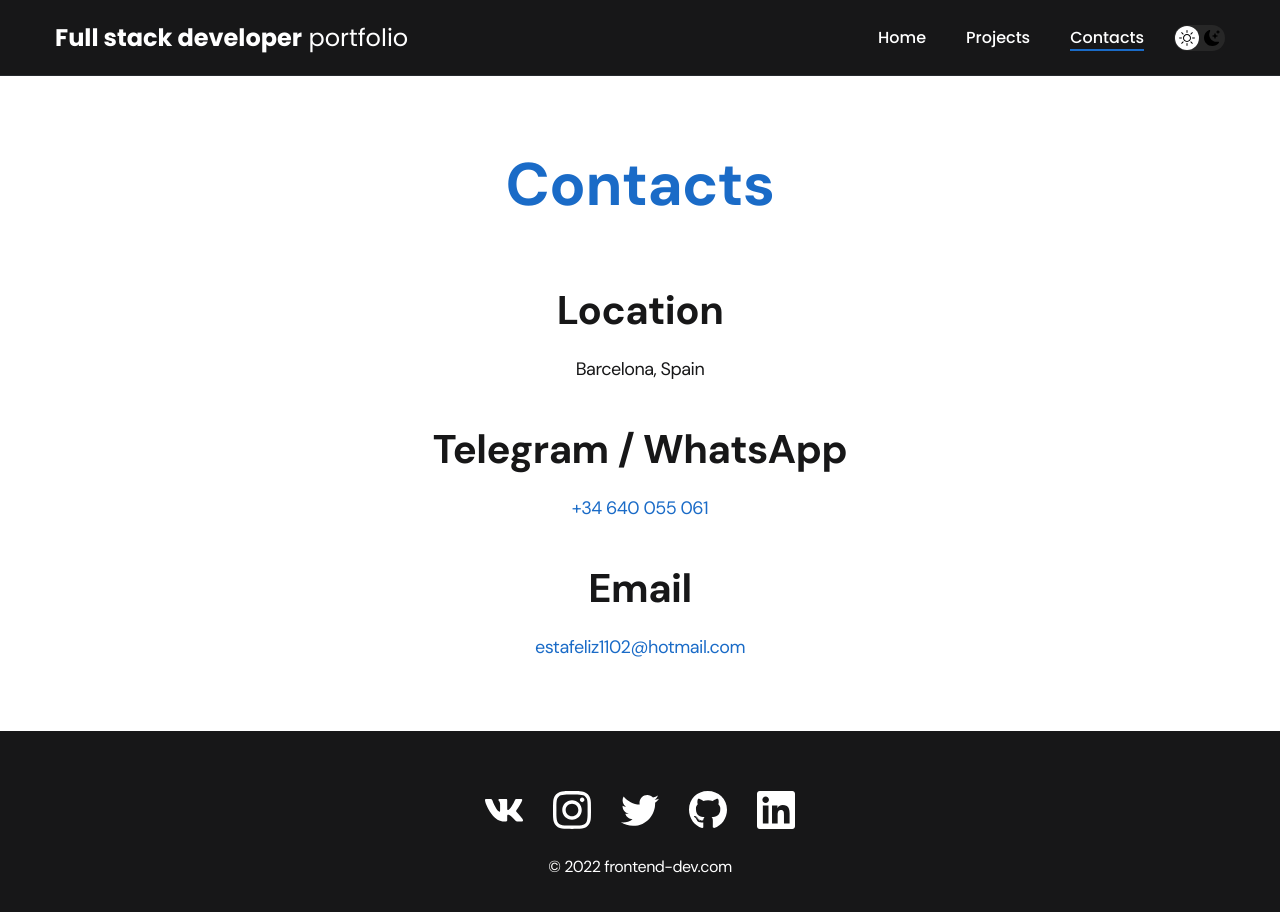
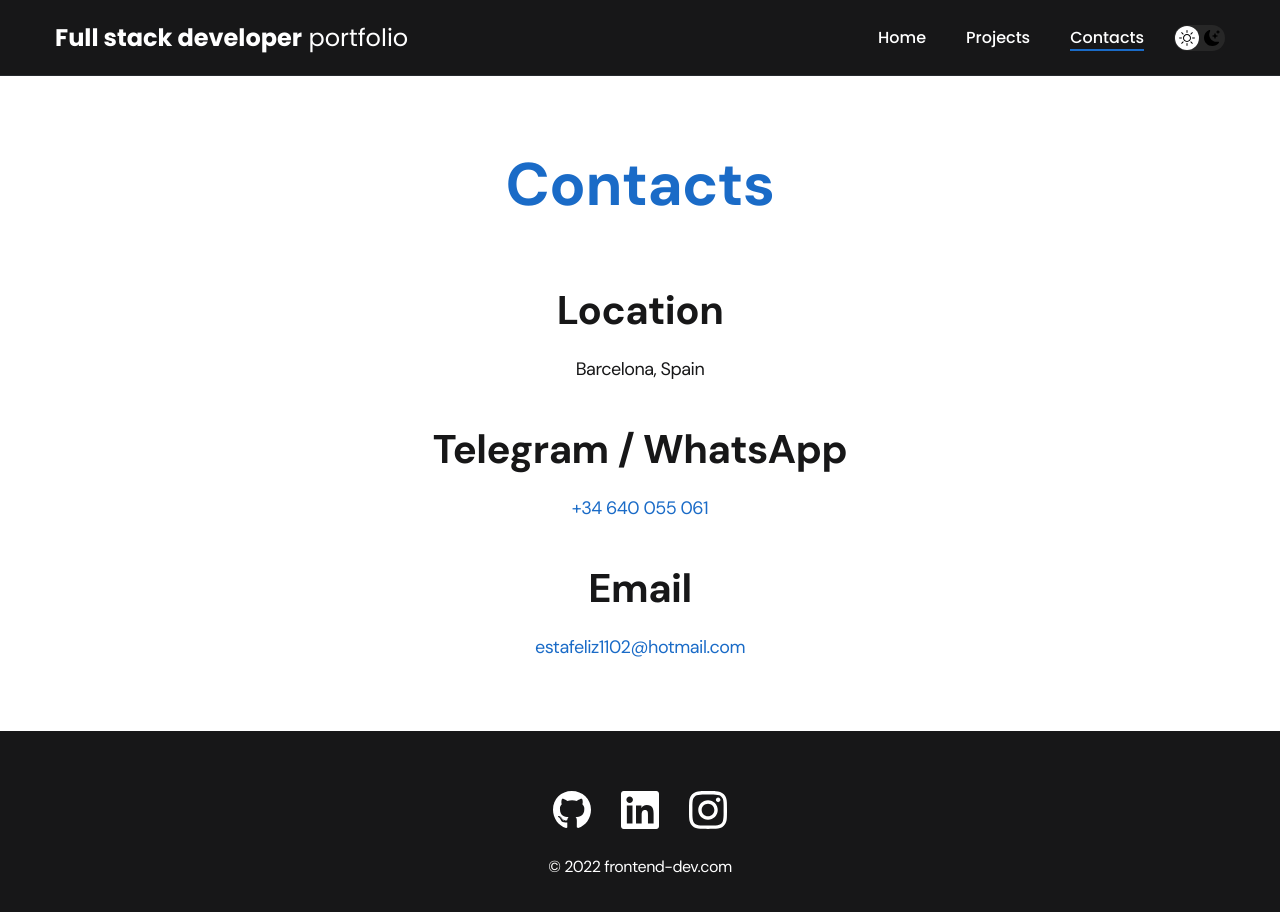
Before and after one commit to ElenaPetrash/freelance-portafolio-react, a React (Create React App) app: page /contacts in a window 1280 px wide. Shown: the top 912 px of the page. Built offline with nearby package versions, Linux system fonts and the light colour scheme.

Commit message:
links to social media added

```diff
--- a/src/Components/footer/Footer.js
+++ b/src/Components/footer/Footer.js
@@ -1,10 +1,8 @@
-import "./style.css"
+import "./style.css";
 
-import vk from "../../img/icons/vk.svg"
-import inst from "../../img/icons/instagram.svg"
-import twitter from "../../img/icons/twitter.svg"
-import linkedIn from "../../img/icons/linkedIn.svg"
-import gitHub from "../../img/icons/gitHub.svg"
+import inst from "../../img/icons/instagram.svg";
+import linkedIn from "../../img/icons/linkedIn.svg";
+import gitHub from "../../img/icons/gitHub.svg";
 
 function Footer() {
   return (
@@ -13,28 +11,18 @@ function Footer() {
         <div className="footer__wrapper">
           <ul className="social">
             <li className="social__item">
-                <a href="#!">
-                  <img src={vk} alt="Link" />
-                </a>
-              </li>
-              <li className="social__item">
-                <a href="#!">
-                  <img src={inst} alt="Link" />
-                </a>
-              </li>
-              <li className="social__item">
-                <a href="#!">
-                  <img src={twitter} alt="Link" />
-                </a>
-              </li>
-              <li className="social__item">
-                <a href="#!">
+              <a href="https://github.com/ElenaPetrash">
                 <img src={gitHub} alt="Link" />
               </a>
             </li>
             <li className="social__item">
-                <a href="#!">
+              <a href="https://linkedin.com/in/elena-petrash-37976826a">
                 <img src={linkedIn} alt="Link" />
+              </a>
+            </li>
+            <li className="social__item">
+              <a href="https://www.instagram.com/elenaa_petrash/">
+                <img src={inst} alt="Link" />
               </a>
             </li>
           </ul>
```
Lines whose indentation alone changed are shown as unchanged.
